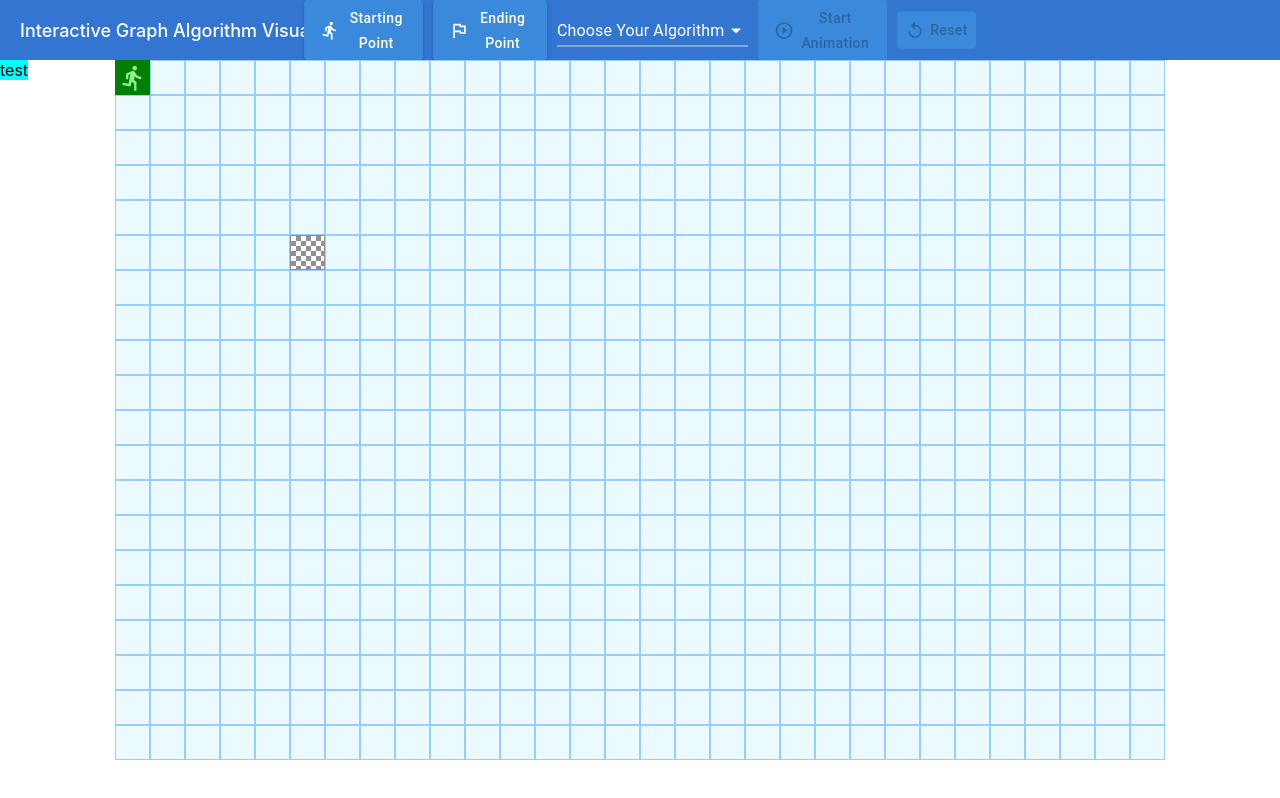
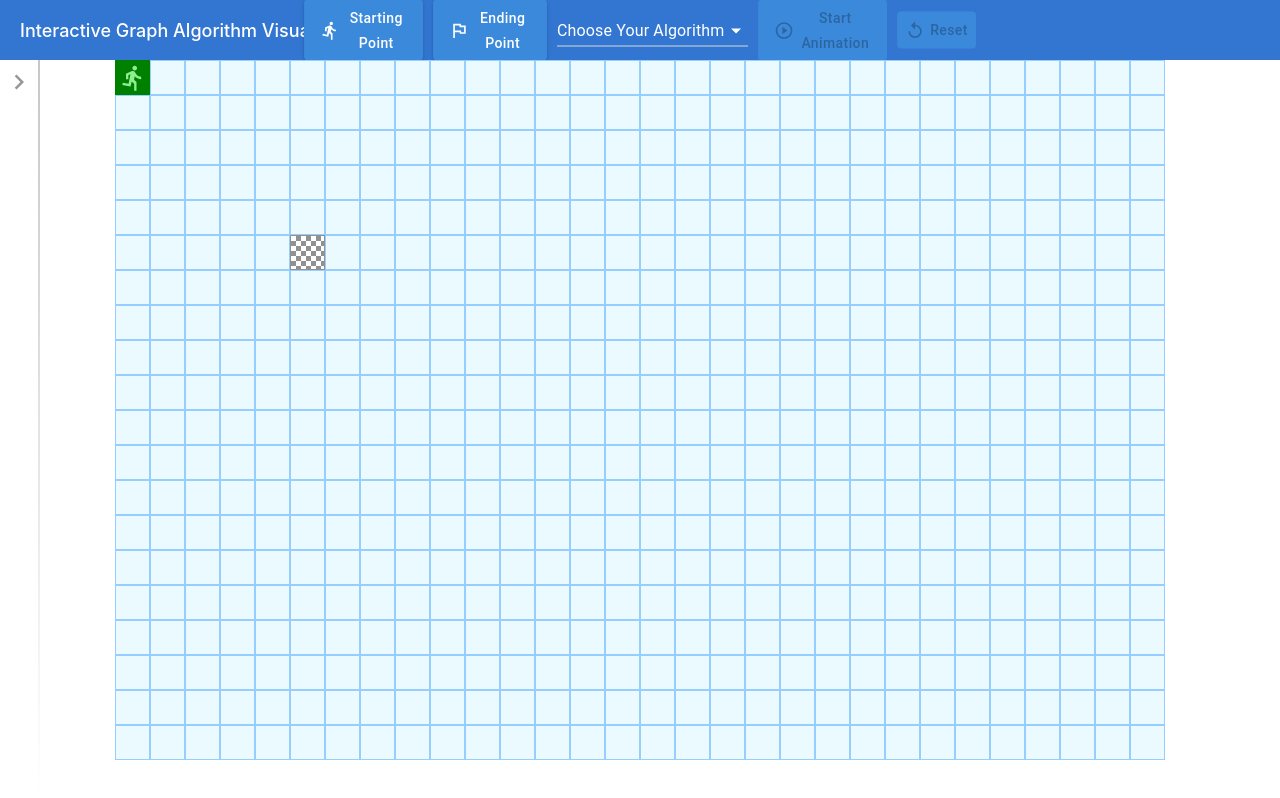
Before and after one commit to DanielJDupont/graph-algos, a Next.js app: page / in a window 1280 px wide. Built offline with nearby package versions, Linux system fonts and the light colour scheme.

Commit message:
added sidebar collapsed

```diff
--- a/components/sidebar/Sidebar.module.scss
+++ b/components/sidebar/Sidebar.module.scss
@@ -1,4 +1,20 @@
 .container {
   position: absolute;
-  background-color: aqua;
+  display: flex;
+  align-items: center;
+  flex-direction: column;
+  border-width: 2px;
+  border-style: solid;
+  border-image: linear-gradient(to bottom, rgb(199, 199, 199), rgba(0, 0, 0, 0))
+    1 100%;
+  height: 100%;
+  border-left: none;
+  cursor: pointer;
+  width: 40px;
+
+  .icon {
+    font-size: 30px;
+    color: rgb(150, 150, 150);
+    margin-top: 5px;
+  }
 }
--- a/components/sidebar/Sidebar.tsx
+++ b/components/sidebar/Sidebar.tsx
@@ -1,5 +1,11 @@
+import { KeyboardArrowRight } from '@material-ui/icons';
+
 import styles from './Sidebar.module.scss';
 
 export const Sidebar = () => {
-  return <div className={styles.container}>test</div>;
+  return (
+    <div className={styles.container}>
+      <KeyboardArrowRight className={styles.icon} />
+    </div>
+  );
 };
--- a/pages/index.tsx
+++ b/pages/index.tsx
@@ -12,7 +12,8 @@ export default function Home() {
       </Head>
 
       <Navbar />
-      <div style={{ position: 'relative' }}>
+      {/* Span the entire height of the screen minus the height of the navbar. */}
+      <div style={{ position: 'relative', height: 'calc(100vh - 60px)' }}>
         <Sidebar />
         <Matrix />
       </div>
--- a/styles/globals.css
+++ b/styles/globals.css
@@ -4,6 +4,7 @@ body {
   margin: 0;
   font-family: -apple-system, BlinkMacSystemFont, Segoe UI, Roboto, Oxygen,
     Ubuntu, Cantarell, Fira Sans, Droid Sans, Helvetica Neue, sans-serif;
+  height: 100%;
 }
 
 a {
```
